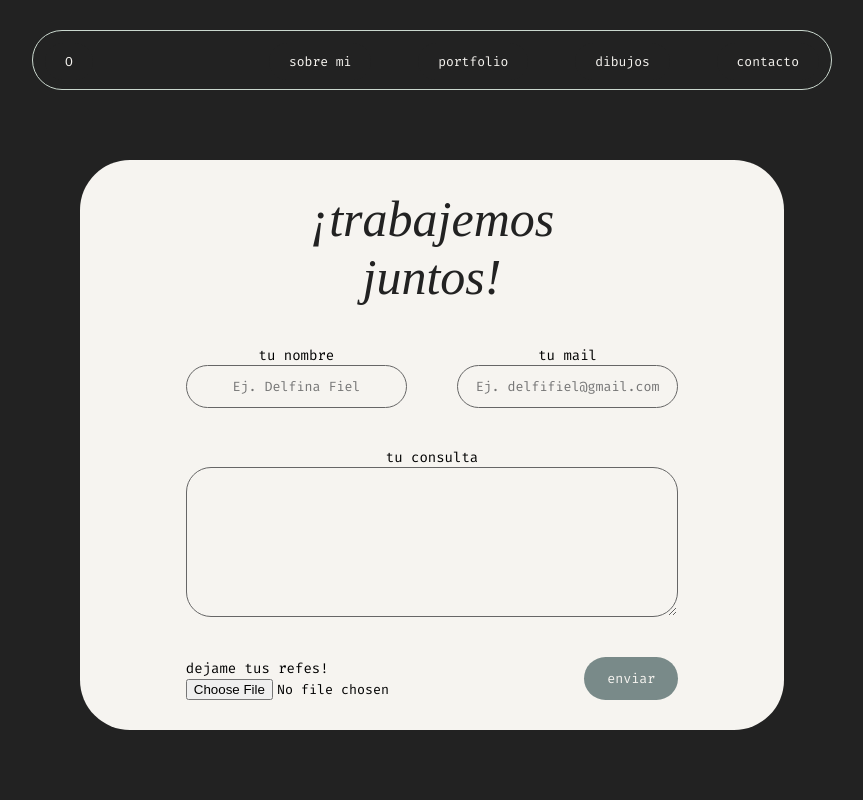
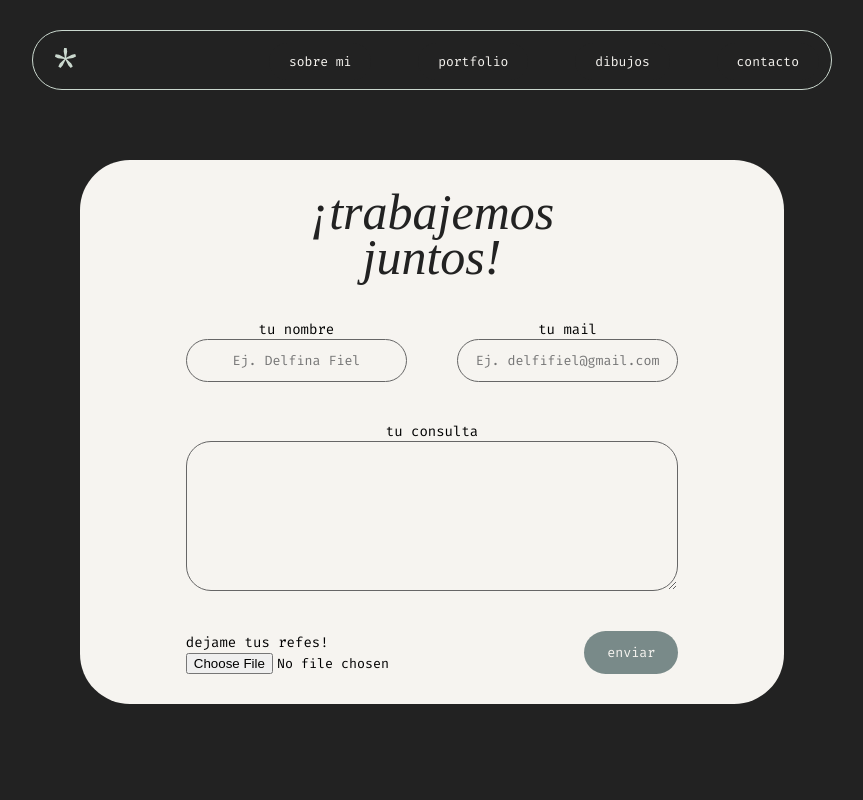
Before and after one commit to delfinafiel/delfinafiel-curriculum, a plain HTML site: page contacto.html in a window 1280 px wide. Shown: the top 800 px of the page, without its empty margins (208-1071 px from the left). Drawn offline with Linux system fonts and the light colour scheme; a web font is replaced by a local one.

Commit message:
favicon + deco en nav

```diff
--- a/contacto.html
+++ b/contacto.html
@@ -3,6 +3,7 @@
     <head>
         <meta  charset="utf-8"/>
         <title>delfina ariana fiel | curr&iacute;culum</title>
+        <link rel="icon" type="image/svg+xml" href="img/favicon.svg">
         <link href="estilos.css" rel="stylesheet" type="text/css">
         <link href="https://fonts.googleapis.com/css2?family=Fira+Code:wght@300..700&display=swap" rel="stylesheet">
         <!-- Piazzola font !-->
@@ -14,7 +15,7 @@
         <header>
             <nav class="botonera">
                 <div>
-                    <a href="">O</a>
+                    <img src="img/glifo-deco-nav.svg" height="20px">
                 </div>
                 <div class="botones">
                     <ul>
--- a/estilos.css
+++ b/estilos.css
@@ -93,7 +93,6 @@ nav ul {
     list-style: none;
     display: flex;
     justify-content: space-between;
-    align-items: flex-start;
     width: 550px;
 }
 
@@ -102,6 +101,9 @@ nav ul li {
     display: inline;
 }
 
+nav img {
+    margin: 10px;
+}
 
 /* Atributos de cada boton */
 .botonera a {
@@ -324,6 +326,7 @@ border-radius: 20px;
 
 .formulario h2 {
     width: 300px;
+    line-height: 45px;
 }
 
 /*Formulario*/
```
Also changed, not shown: dibujos.html (+2 -1 lines), index.html (+2 -1 lines), portfolio.html (+2 -1 lines), img/favicon.svg (added), img/glifo-deco-nav.svg (added).
